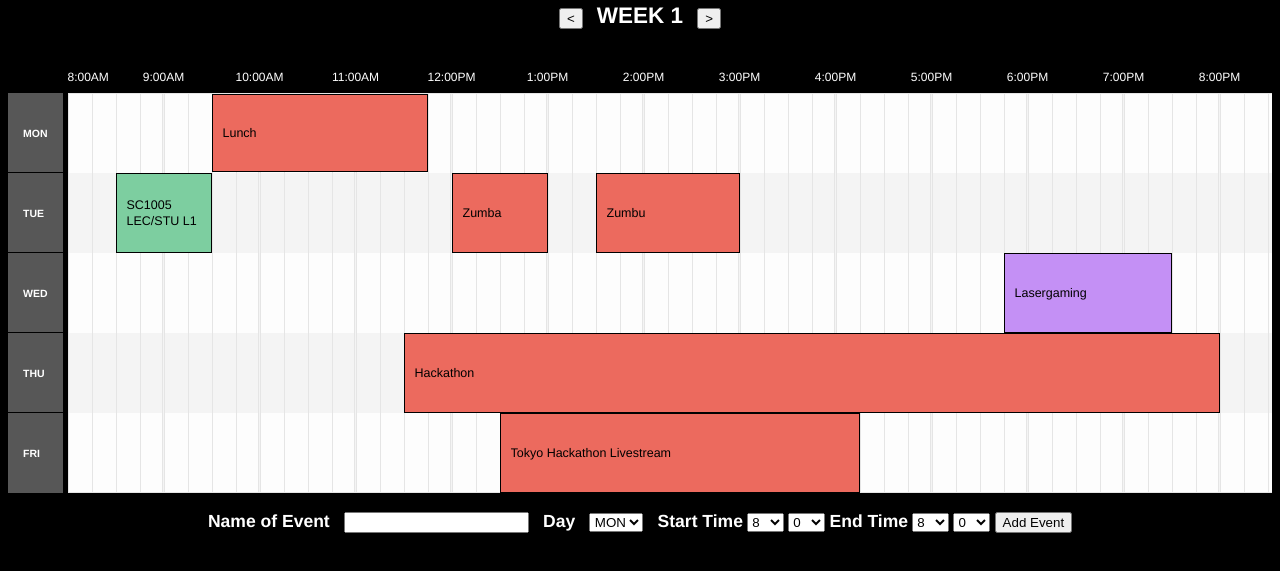
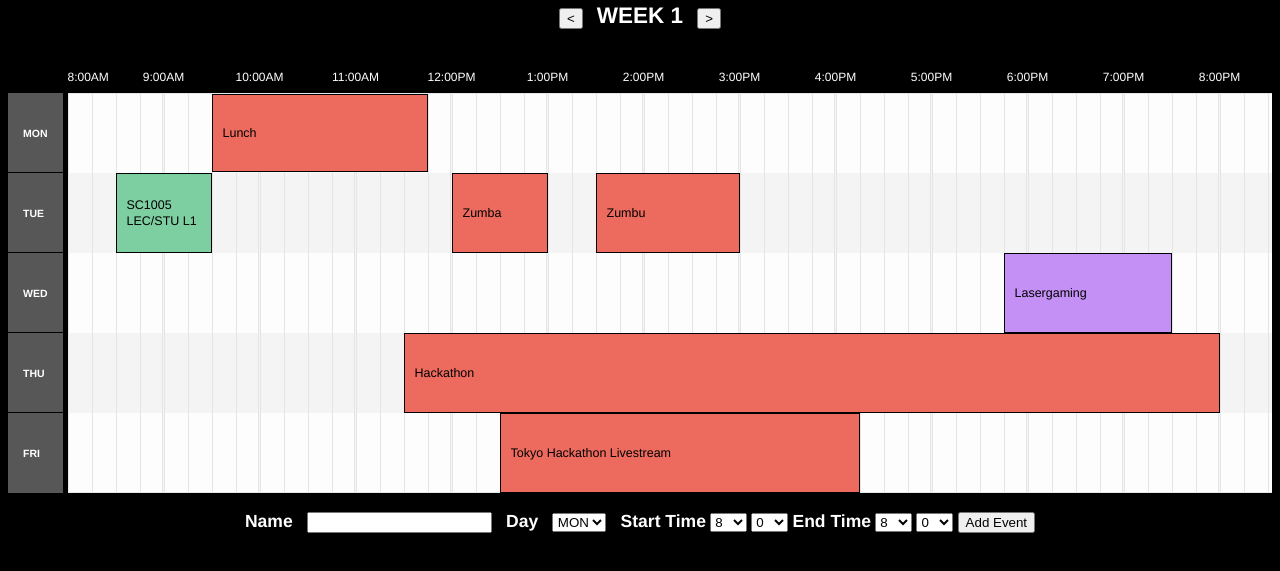
Before and after one commit to Zaiqin/Timetable, a website: page docs/index.html in a window 1280 px wide. Shown: the part 63-634 px from the top of the page. Drawn offline with Linux system fonts and the light colour scheme.

Commit message:
Update index.html

```diff
--- a/docs/index.html
+++ b/docs/index.html
@@ -20,7 +20,7 @@
     <div class="timetable"></div>
 
     <div class="eventCreator" style="display: block; text-align: center;">
-      <h3 style="display: inline-block; text-align: center;">Name of Event</h3>
+      <h3 style="display: inline-block; text-align: center;">Name</h3>
       <input id="eventName" type="text" style="margin: 10px; display: inline-block; text-align: center;" required>
       <h3 style="display: inline-block; text-align: center;">Day</h3>
       <select id="day-select" style="display: inline-block; text-align: center; margin: 10px;">
```
